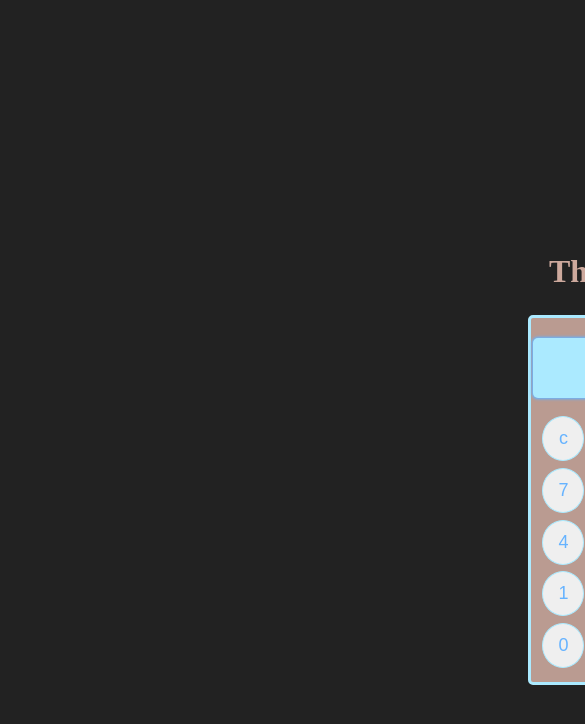
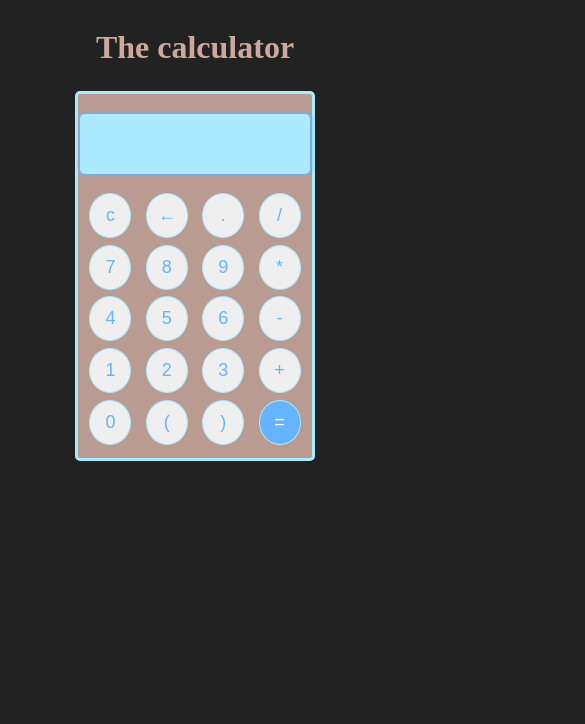
Before and after one commit to alexdodevski/My-first-program-calc, a plain HTML site: page index.html in a window 390 px wide. Shown: the top 724 px of the page, 585 px wide, since content can reach past the window. Drawn offline with Linux system fonts and the light colour scheme.

Commit message:
добавил адаптивность

```diff
--- a/style.css
+++ b/style.css
@@ -88,3 +88,16 @@ body {
     background-color: rgb(102, 179, 255);
     color: white !important;
 }
+
+@media screen and (max-width: 1280px) {
+    .container {
+        width: 100%;
+    }
+}
+
+@media screen and (max-height: 850px) {
+    .container {
+        height: 100%;
+        justify-content: space-between;
+    }
+}
```
